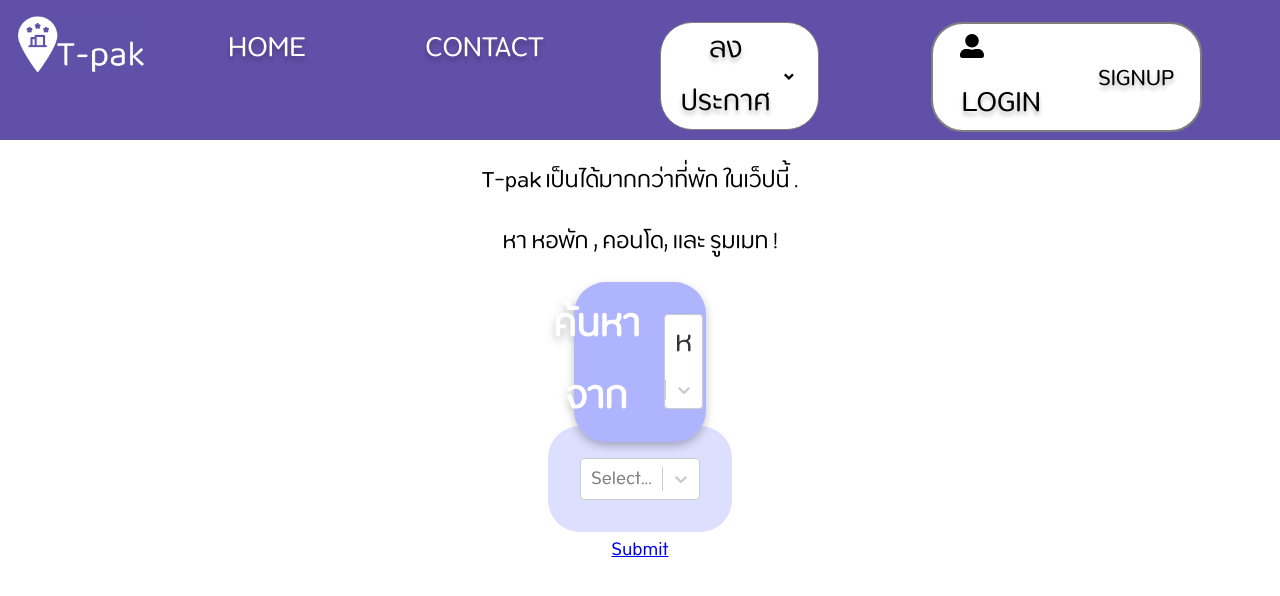
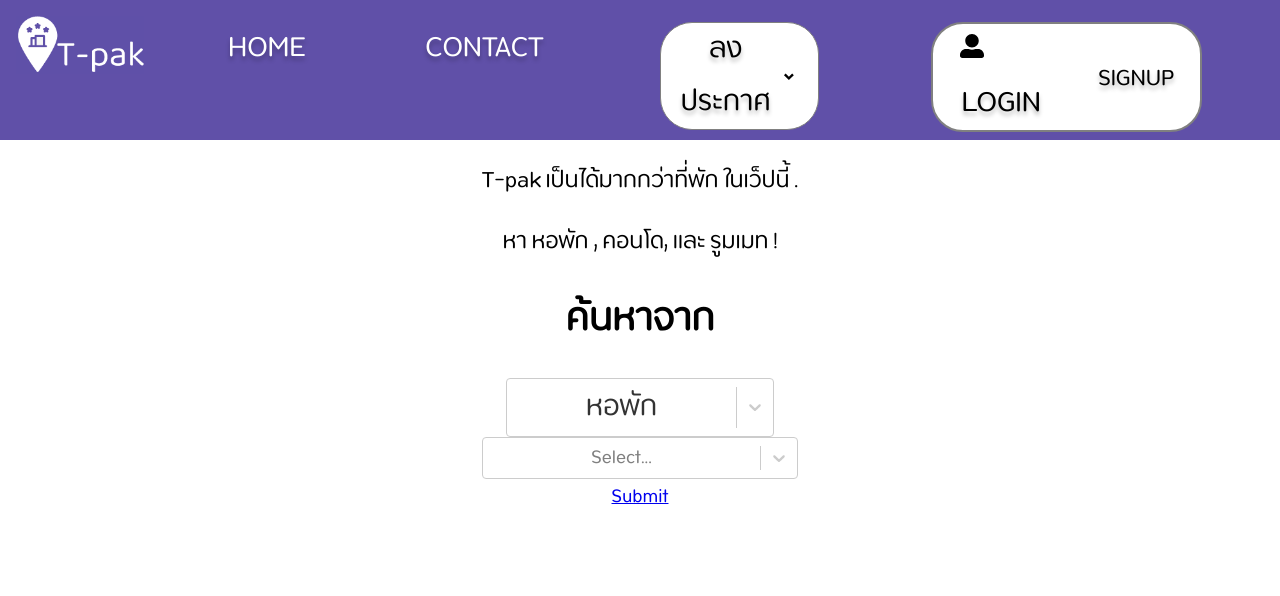
Before and after one commit to mossZmossZ/t-pak, a React (Create React App) app in the folder client/: page /home3 in a window 1280 px wide. Shown: the top 596 px of the page. Built offline with nearby package versions, Linux system fonts and the light colour scheme.

Commit message:
genderSelect

```diff
--- a/client/src/pages/Home.js
+++ b/client/src/pages/Home.js
@@ -36,7 +36,7 @@ const Home=(props)=>{
                 <div className="btn-container1">
                     <div className="btn-kmutnb">
                         <Link to={{
-                            pathname: '/location',
+                            pathname: '/location2',
                             state: {userChoice,userChoice2:'kmutnb'} }}>
                             <img src={kmutnb} className="kmutnb" alt=""></img>
                             <p>KMUTNB</p>
@@ -45,7 +45,7 @@ const Home=(props)=>{
                     </div>
                     <div className="btn-kmitl">
                         <Link to={{
-                            pathname: '/location',
+                            pathname: '/location2',
                             state: {userChoice,userChoice2:'kmitl'} }}>
                             <img src={kmitl} className="kmitl" alt=""></img>
                             <p>KMITL</p>
@@ -56,7 +56,7 @@ const Home=(props)=>{
                 <div className="btn-container2">
                     <div className="btn-kmutt">
                         <Link to={{
-                            pathname: '/location',
+                            pathname: '/location2',
                             state: {userChoice,userChoice2:'kmutt'} }}>
                             <img src={kmutt} className="kmutt" alt=""></img>
                             <p>KMUTT</p>
@@ -65,7 +65,7 @@ const Home=(props)=>{
                     </div>
                     <div className="btn-tu">
                         <Link to={{
-                            pathname: '/location',
+                            pathname: '/location2',
                             state: {userChoice,userChoice2:'tu'} }}>
                             <img src={Tu} className="tu" alt=""></img>
                             <p>TU</p>
--- a/client/src/pages/home3.js
+++ b/client/src/pages/home3.js
@@ -20,18 +20,18 @@ const Home=(props)=>{
     ];
 
     return (
-         <div className="Home_container">
+         <div className="new-Home_container">
             <div className="slogan">
                 <p>T-pak เป็นได้มากกว่าที่พัก ในเว็ปนี้ .</p>
                 <p>หา หอพัก , คอนโด, และ รูมเมท !</p>
             </div>
-            <div className="head-container">
-                <div className="head">
+            <div className="new-head-container">
+                <div className="newhead">
                     <h1>ค้นหาจาก</h1>
                     <Select className="dropdown" isSearchable={false}  defaultValue={{label:'หอพัก',value:'location'}} options={selectOptions} onChange={(choice) => setUserChoice(choice.value)} />
                 </div>
             </div>
-            <div className="main">
+            <div className="new-main">
                 <Select  isSearchable={false} options={uniOptions}  onChange={(choice) => setUserChoice2(choice.value)}/>
 
             </div>
--- a/client/src/pages/location2.js
+++ b/client/src/pages/location2.js
@@ -32,20 +32,21 @@ const Kmutnblocation=(props)=>{
     const [uniSelect,setUniSelect]= useState(place)
     const [modeSelect,setModeSelect]= useState(mode)
     const [priceSelect,setPriceSelect]= useState('0')
-    const [agenderSelect, setGenderSelect] = useState("MALE")
+    const [agenderSelect, setGenderSelect] = useState('MALE')
     const [kmutnblocations,setKmutnblocations] = useState([])
     const [roomates,setRoomates] = useState([])
-    const gender = "MALE"
+    const genderSelect=''
+
     const fetchData=()=>{
         if (modeSelect=='ALL'){
             axios.all([
                 axios
-                .post(`${process.env.REACT_APP_API}/location/UNI`,{uniSelect,gender,priceSelect})
+                .post(`${process.env.REACT_APP_API}/location/UNI`,{uniSelect,genderSelect,priceSelect})
                 .then(response=>{
                     setKmutnblocations(response.data)
                 })
                 .catch(err=>alert(err)),
-                axios.post(`${process.env.REACT_APP_API}/roomate/UNI`,{uniSelect,gender,priceSelect})
+                axios.post(`${process.env.REACT_APP_API}/roomate/UNI`,{uniSelect,genderSelect,priceSelect})
                 .then(response=>{
                     setRoomates(response.data)
                 })
@@ -55,14 +56,14 @@ const Kmutnblocation=(props)=>{
         if (modeSelect=='location'){
 
             axios
-            .post(`${process.env.REACT_APP_API}/location/UNI`,{uniSelect,gender,priceSelect})
+            .post(`${process.env.REACT_APP_API}/location/UNI`,{uniSelect,genderSelect,priceSelect})
             .then(response=>{
                 setKmutnblocations(response.data)
             })
     }
-    else{
+        else{
             axios
-            .post(`${process.env.REACT_APP_API}/roomate/UNI`,{uniSelect,gender,priceSelect})
+            .post(`${process.env.REACT_APP_API}/roomate/UNI`,{uniSelect,genderSelect,priceSelect})
             .then(response=>{
                 setRoomates(response.data)
             })
@@ -81,6 +82,9 @@ const Kmutnblocation=(props)=>{
     useEffect(()=>{
         fetchData()
     },[priceSelect])
+    useEffect(()=>{
+        fetchData()
+    },[genderSelect])
     if (modeSelect=='ALL'){
         return(
             <div className="post-container">
--- /dev/null
+++ b/client/src/pages/newhome.css
@@ -0,0 +1,11 @@
+.new-head-container{
+    display: flex;
+    align-items: center;
+    color: #AFB4ff;
+}
+.newhead{
+    display: flex;
+    justify-content: center;
+    align-items: center;
+    background-color: #AFB4ff;
+}
```
Also changed, not shown: client/public/uploads/living-room-g36d4f40d2_640.jpg (added), 1 other file (tests, documents, lock files or other folders).
